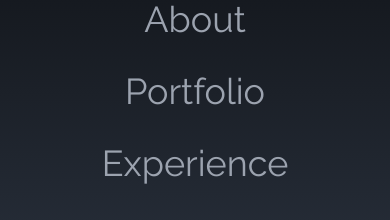
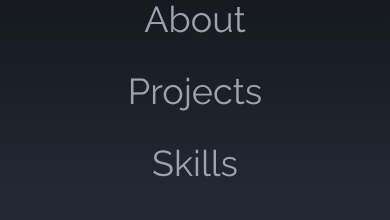
Before and after one commit to Vivek-bhatt05/Vivek-bhatt05.github.io, a React (Create React App) app: page / in a window 390 px wide. Both pictures are taken after a click on the element 353 px from the left and 40 px from the top of the page. Shown: the part 331-551 px from the top of the page. Built offline with nearby package versions, Linux system fonts and the light colour scheme; the HTML template or start-up script is replaced by a standard one; a web font is replaced by a local one.

Commit message:
final edition

```diff
--- a/src/Components/Navbar.jsx
+++ b/src/Components/Navbar.jsx
@@ -58,10 +58,10 @@ const Navbar = () => {
 
 {nav && (
      <ul className='flex flex-col justify-center items-center absolute left-0 top-0 w-full h-screen bg-gradient-to-b from-black to-gray-700'>
-     {links.map(({id,link})=>(
+     {links.map(({id,link,title})=>(
            <li key={id} className='text-4xl px-4 py-4 cursor-pointer capitalize text-gray-400'>
         <Link onClick={()=>setNav(!nav)} to={link} smooth duration={500}>
-         {link}
+         {title}
       </Link>
        </li>))}
      </ul>
```
